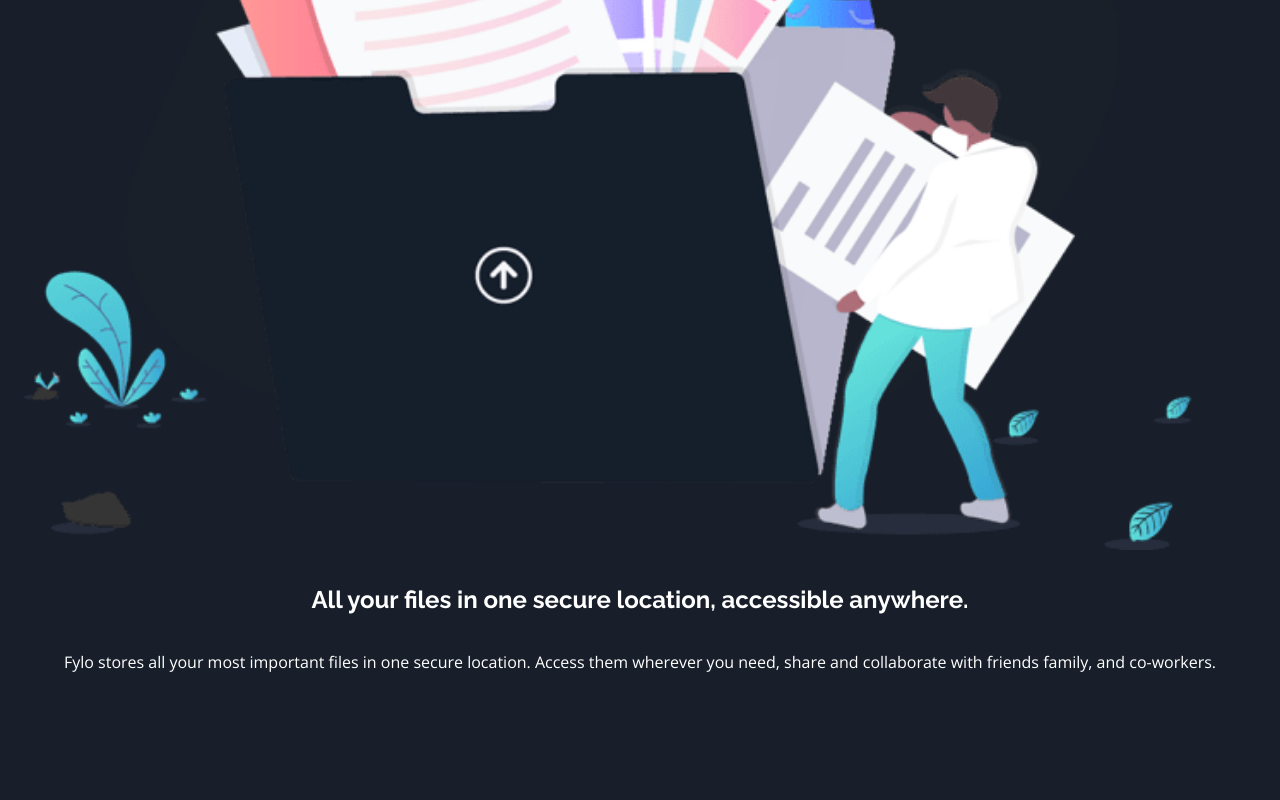
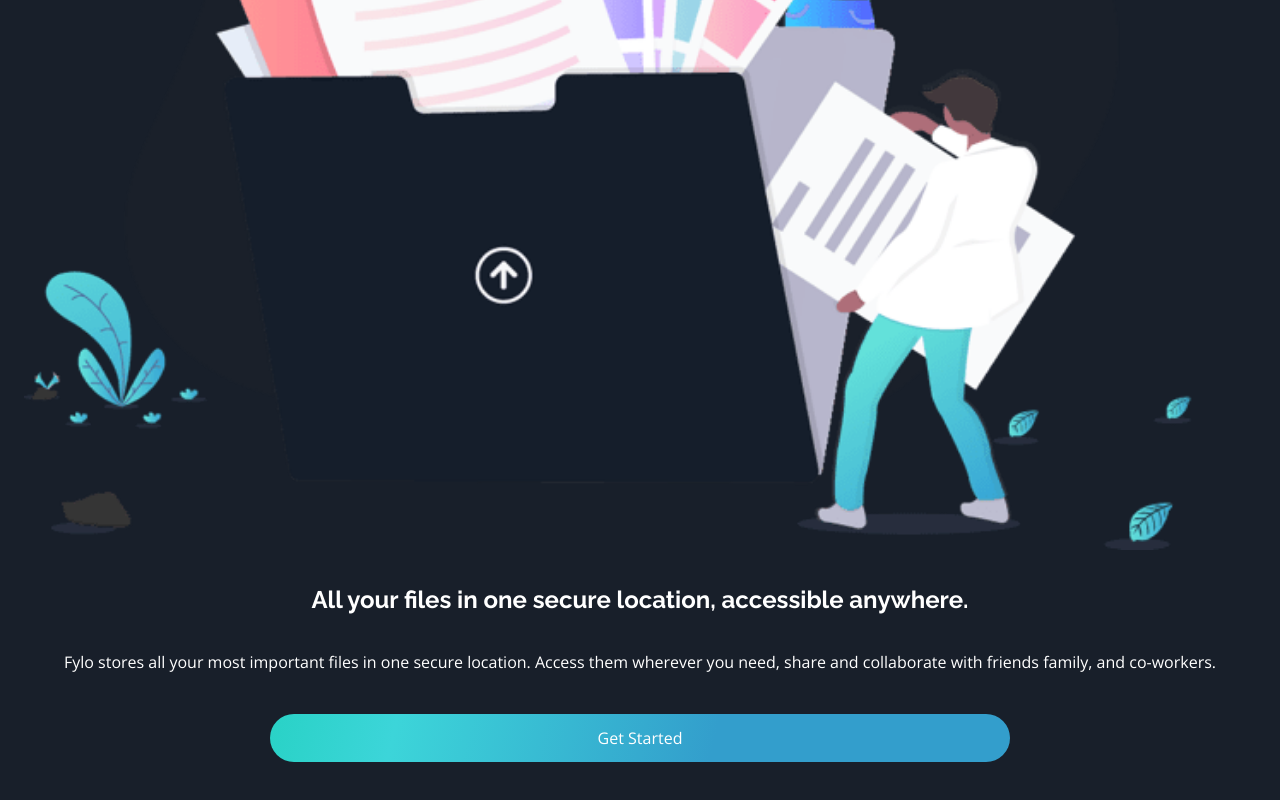
Before and after one commit to andrewpatasik/fylo-dark-theme-landing-page-master, a Next.js app: page / in a window 1280 px wide. Shown: the part 452-1252 px from the top of the page. Before the commit the page ends 1126 px from the top, so only its background shows below. Built offline with nearby package versions, Linux system fonts and the light colour scheme.

Commit message:
hero section button added

```diff
--- a/src/app/HeroSection/index.tsx
+++ b/src/app/HeroSection/index.tsx
@@ -1,4 +1,4 @@
-import { Background } from "@/components";
+import { Background, Button } from "@/components";
 import Image from "next/image";
 import { Raleway } from "next/font/google";
 
@@ -28,6 +28,7 @@ export const HeroSection = () => {
         them wherever you need, share and collaborate with friends family, and
         co-workers.
       </p>
+      <Button>Get Started</Button>
     </section>
   );
 };
--- a/src/app/globals.css
+++ b/src/app/globals.css
@@ -20,9 +20,20 @@
 
 body {
   color: var(--white);
-  background: var(--dark-blue-2)
+  background: var(--dark-blue-2);
 }
 
 .intro {
   background: var(--dark-blue-1);
 }
+
+.button {
+  background: rgb(41, 210, 198);
+  background: linear-gradient(
+    103deg,
+    rgba(41, 210, 198, 1) 0%,
+    rgba(60, 213, 217, 1) 17%,
+    rgba(51, 158, 204, 1) 60%,
+    rgba(51, 158, 204, 1) 95%
+  );
+}
--- /dev/null
+++ b/src/components/Button/index.tsx
@@ -0,0 +1,5 @@
+
+
+export const Button = ({ children }: { children: string }) => {
+  return <button className="button w-3/5 h-12 rounded-full my-10">{children}</button>;
+};
--- a/src/components/index.ts
+++ b/src/components/index.ts
@@ -1,2 +1,3 @@
 export * from './Navbar';
 export * from './Background';
+export * from './Button';
```
